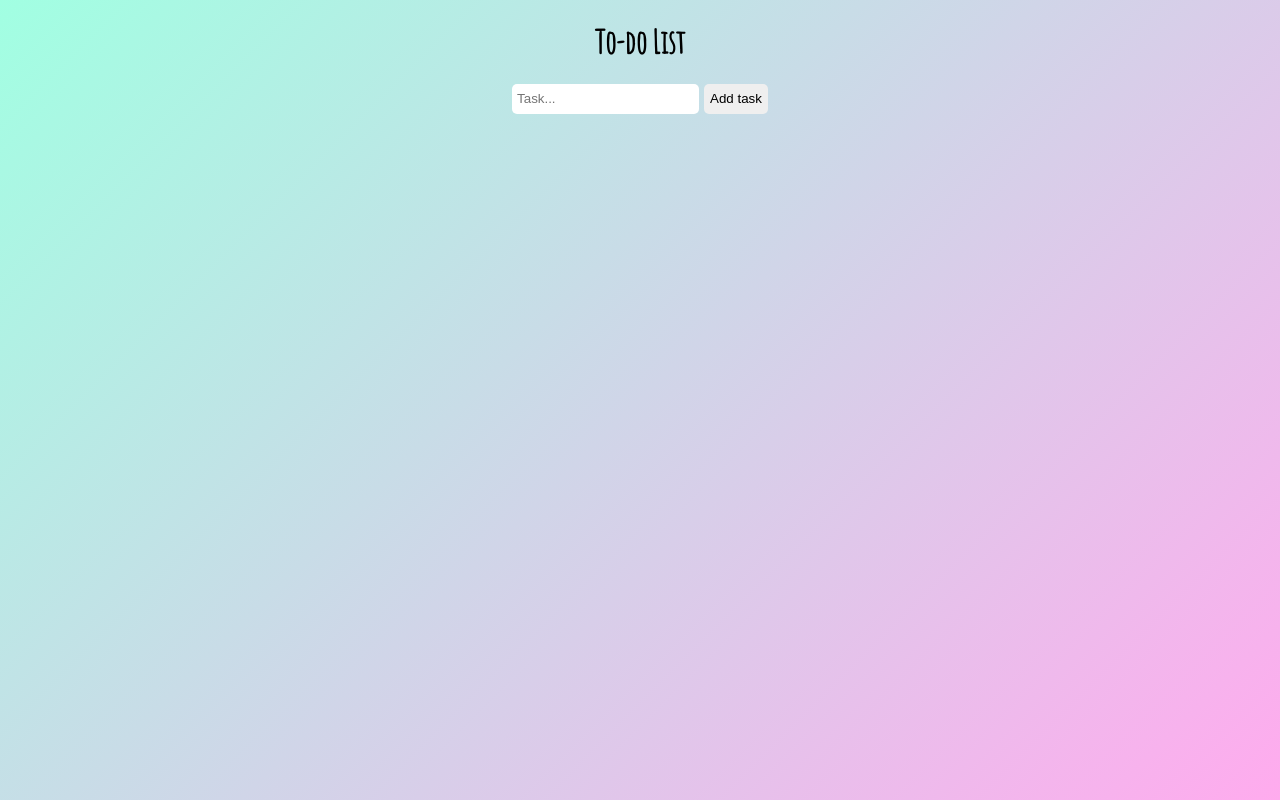
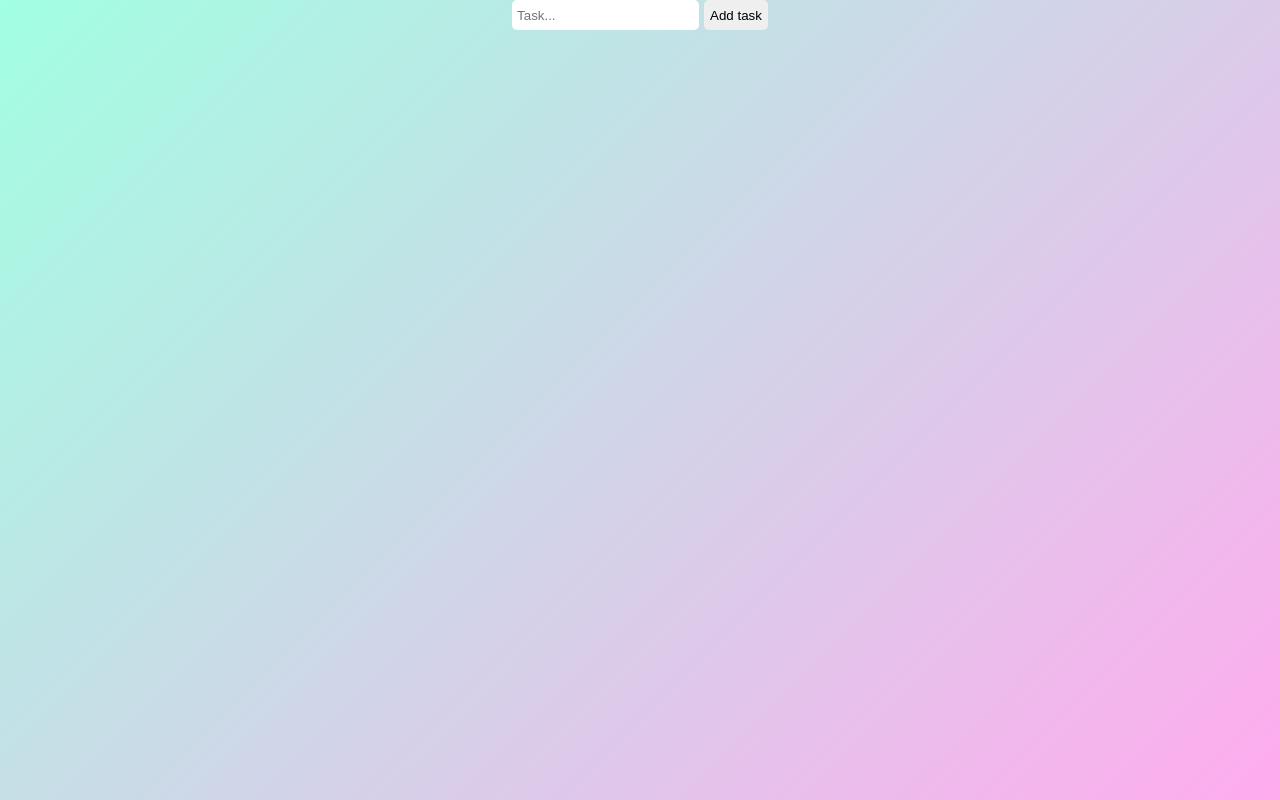
Before and after one commit to Max1mmus/to-do-list-React, a React (Create React App) app: page / in a window 1280 px wide. Built offline with nearby package versions, Linux system fonts and the light colour scheme.

Commit message:
delete div wrapper

```diff
--- a/src/components/Form.js
+++ b/src/components/Form.js
@@ -2,9 +2,7 @@ import React from "react";
 
 export const Form = ({onSubmit, onChange, inputValue}) => {
     return(
-        <div className="form-wrapper">
         <form onSubmit={onSubmit}>
-                <h1>To-do List</h1>
             <input
                 type="text"
                 placeholder="Task..."
@@ -13,6 +11,5 @@ export const Form = ({onSubmit, onChange, inputValue}) => {
             </input>
             <button type="submit" className="submitBtn"> Add task </button>
         </form>
-        </div>
     )
 }
```
Lines whose indentation alone changed are shown as unchanged.
